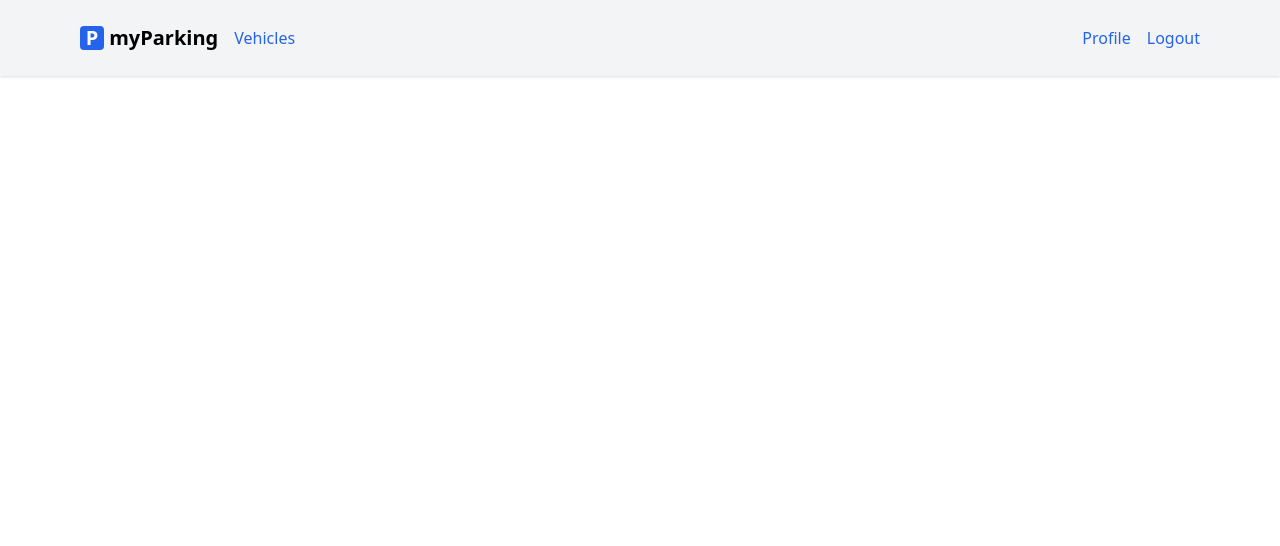
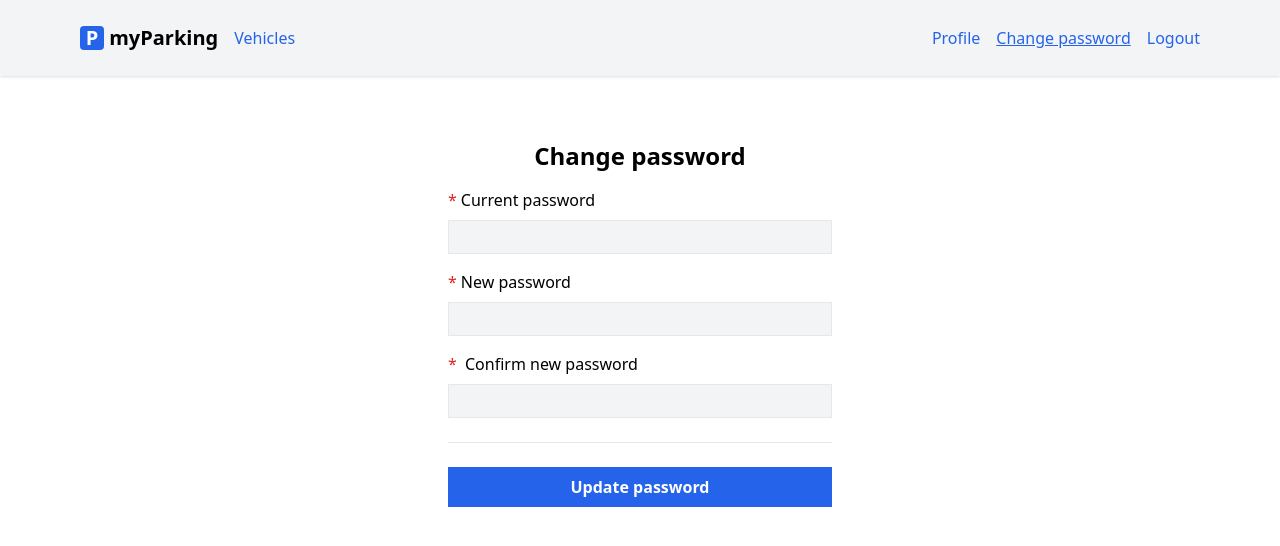
Before and after one commit to ammar4web/Car-Parking-App, a Vue app in the folder vue3/: page /profile/change-password in a window 1280 px wide. Shown: the top 546 px of the page. Built offline with nearby package versions, Linux system fonts and the light colour scheme; sample sign-in values are in the browser's storage.

Commit message:
Change password page

```diff
--- a/vue3/src/App.vue
+++ b/vue3/src/App.vue
@@ -35,6 +35,12 @@ const auth = useAuth();
             <RouterLink class="router-link" :to="{ name: 'profile.edit' }">
               Profile
             </RouterLink>
+            <RouterLink
+              class="router-link"
+              :to="{ name: 'profile.change-password' }"
+            >
+              Change password
+            </RouterLink>
             <button @click="auth.logout" class="router-link">Logout</button>
           </template>
           <template v-else>
--- a/vue3/src/router/index.js
+++ b/vue3/src/router/index.js
@@ -48,6 +48,12 @@ const router = createRouter({
       beforeEnter: auth,
       component: () => import("@/views/Profile/EditView.vue"),
     },
+    {
+      path: "/profile/change-password",
+      name: "profile.change-password",
+      beforeEnter: auth,
+      component: () => import("@/views/Profile/ChangePassword.vue"),
+    },
   ],
 });
 
--- /dev/null
+++ b/vue3/src/stores/changePassword.js
@@ -0,0 +1,54 @@
+import { reactive, ref } from "vue";
+import { defineStore } from "pinia";
+
+export const useChangePassword = defineStore("change-password", () => {
+  const errors = reactive({});
+  const status = ref("");
+  const loading = ref(false);
+  const form = reactive({
+    current_password: "",
+    password: "",
+    password_confirmation: "",
+  });
+
+  function resetForm() {
+    form.current_password = "";
+    form.password = "";
+    form.password_confirmation = "";
+
+    errors.value = {};
+    status.value = "";
+  }
+
+  async function updatePassword() {
+    loading.value = true;
+    errors.value = {};
+    status.value = "";
+
+    return window.axios
+      .put("password", form)
+      .then(() => {
+        status.value = "Password has been updated.";
+      })
+      .catch((error) => {
+        if (error.response.status === 422) {
+          errors.value = error.response.data.errors;
+        }
+      })
+      .finally(() => {
+        form.current_password = "";
+        form.password = "";
+        form.password_confirmation = "";
+        loading.value = false;
+      });
+  }
+
+  return {
+    form,
+    loading,
+    errors,
+    resetForm,
+    status,
+    updatePassword,
+  };
+});
--- /dev/null
+++ b/vue3/src/views/Profile/ChangePassword.vue
@@ -0,0 +1,63 @@
+<script setup>
+import { onBeforeUnmount } from "vue";
+import { useChangePassword } from "@/stores/changePassword";
+
+const store = useChangePassword();
+
+onBeforeUnmount(store.resetForm);
+</script>
+
+<template>
+  <form @submit.prevent="store.updatePassword">
+    <div class="flex flex-col mx-auto md:w-96 w-full">
+      <h1 class="text-2xl font-bold mb-4 text-center">Change password</h1>
+      <div class="alert alert-success mb-4" v-show="store.status">
+        {{ store.status }}
+      </div>
+      <div class="flex flex-col gap-2 mb-4">
+        <label for="current_password" class="required">Current password</label>
+        <input
+          type="password"
+          name="current_password"
+          id="current_password"
+          class="form-input"
+          v-model="store.form.current_password"
+          :disabled="store.loading"
+        />
+        <ValidationError :errors="store.errors" field="current_password" />
+      </div>
+      <div class="flex flex-col gap-2 mb-4">
+        <label for="password" class="required">New password</label>
+        <input
+          type="password"
+          name="password"
+          id="password"
+          class="form-input"
+          v-model="store.form.password"
+          :disabled="store.loading"
+        />
+        <ValidationError :errors="store.errors" field="password" />
+      </div>
+      <div class="flex flex-col gap-2">
+        <label for="password_confirmation" class="required">
+          Confirm new password
+        </label>
+        <input
+          type="password"
+          name="password_confirmation"
+          id="password_confirmation"
+          class="form-input"
+          v-model="store.form.password_confirmation"
+          :disabled="store.loading"
+        />
+      </div>
+
+      <div class="border-t h-[1px] my-6"></div>
+
+      <button type="submit" class="btn btn-primary" :disabled="store.loading">
+        <IconSpinner class="animate-spin" v-show="store.loading" />
+        Update password
+      </button>
+    </div>
+  </form>
+</template>
```
